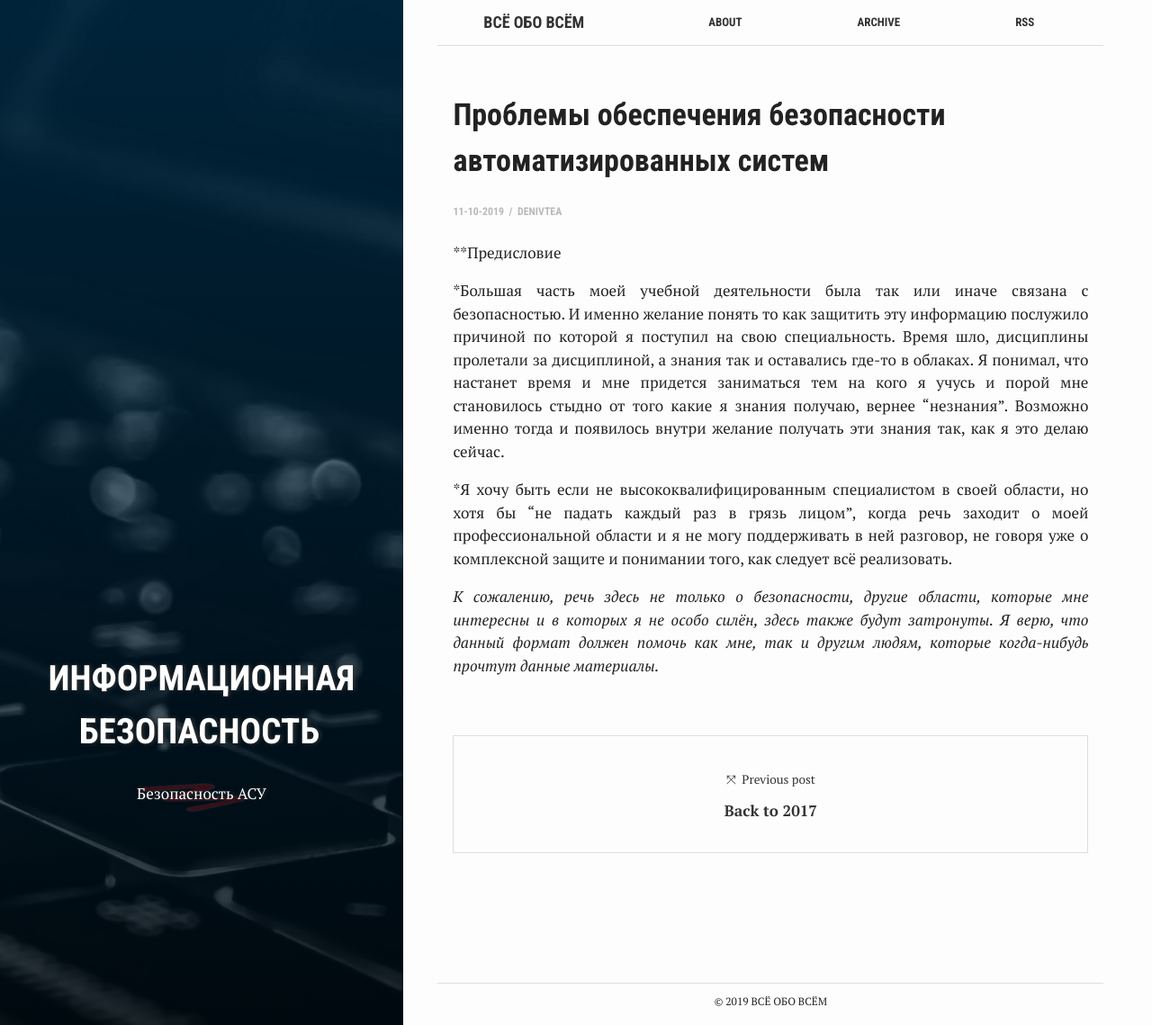
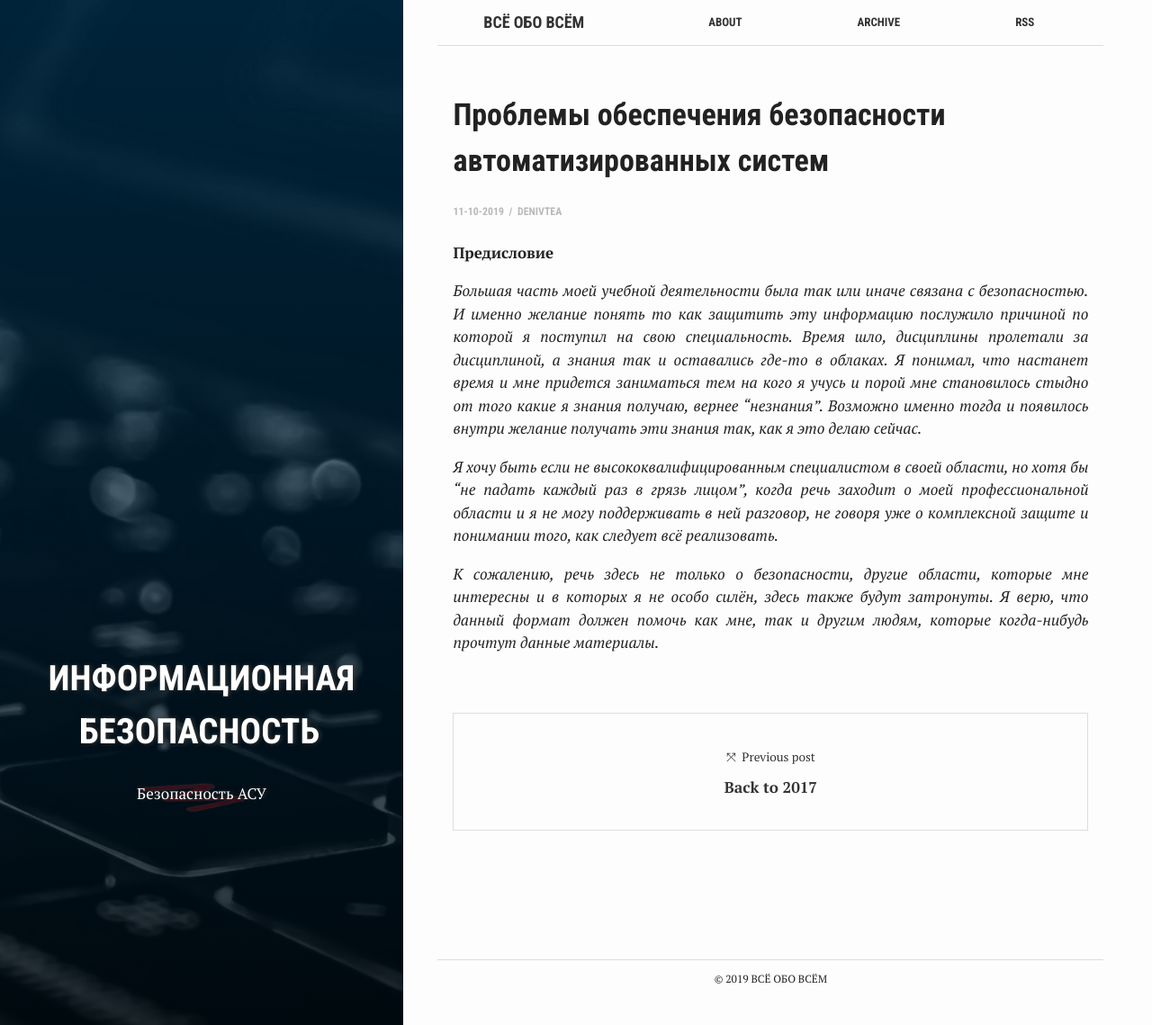
Before and after one commit to ghostmorgan/ghostmorgan.github.io, a Jekyll site: the page built from _posts/2019-10-11-inform_security_1_1.md, in a window 1280 px wide and 1139 px high. Shown: the whole window at 90% size. Built offline with Jekyll 4.4.1, drawn with Linux system fonts in a browser that asks for light colours; nearby versions of some CDN libraries; comment, search, counter and statistics services are not loaded.

```diff
--- a/_posts/2019-10-11-inform_security_1_1.md
+++ b/_posts/2019-10-11-inform_security_1_1.md
@@ -10,17 +10,17 @@ tags: ['Информационная безопасность']
 author: DenIvTea
 comments: true
 ---
-**Предисловие
+**Предисловие**
 
 *Большая часть моей учебной деятельности была так или иначе связана с безопасностью. И именно желание понять то как защитить эту
 информацию послужило причиной по которой я поступил на свою специальность. Время шло, дисциплины пролетали за дисциплиной, а знания
 так и оставались где-то в облаках. Я понимал, что настанет время и мне придется заниматься тем на кого я учусь и порой мне становилось
 стыдно от того какие я знания получаю, вернее "незнания". Возможно именно тогда и появилось внутри желание получать эти знания
-так, как я это делаю сейчас.
+так, как я это делаю сейчас.*
 
 *Я хочу быть если не высококвалифицированным специалистом в своей области, но хотя бы "не падать каждый раз в грязь лицом", когда речь
 заходит о моей профессиональной области и я не могу поддерживать в ней разговор, не говоря уже о комплексной защите и понимании того, как
-следует всё реализовать.
+следует всё реализовать.*
 
 *К сожалению, речь здесь не только о безопасности, другие области, которые мне интересны и в которых я не особо силён, здесь также будут
 затронуты. Я верю, что данный формат должен помочь как мне, так и другим людям, которые когда-нибудь прочтут данные материалы.*
```
